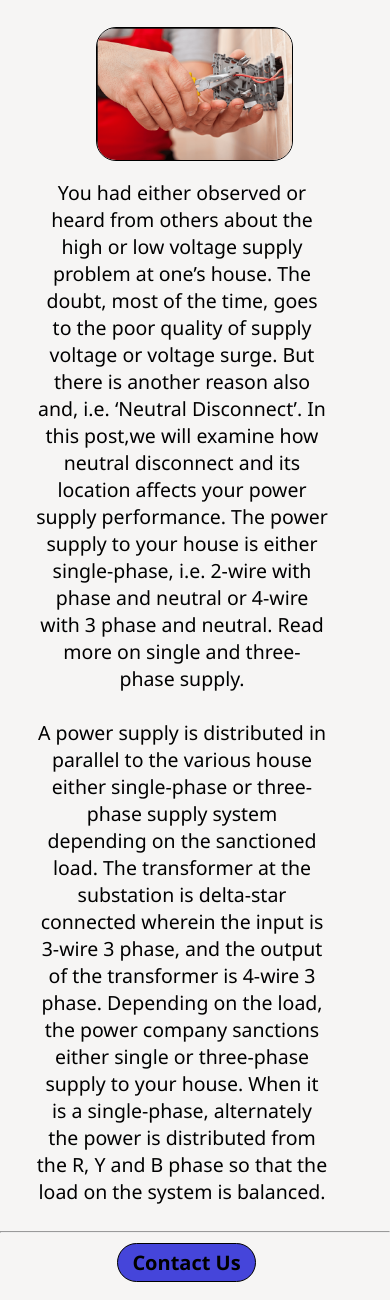
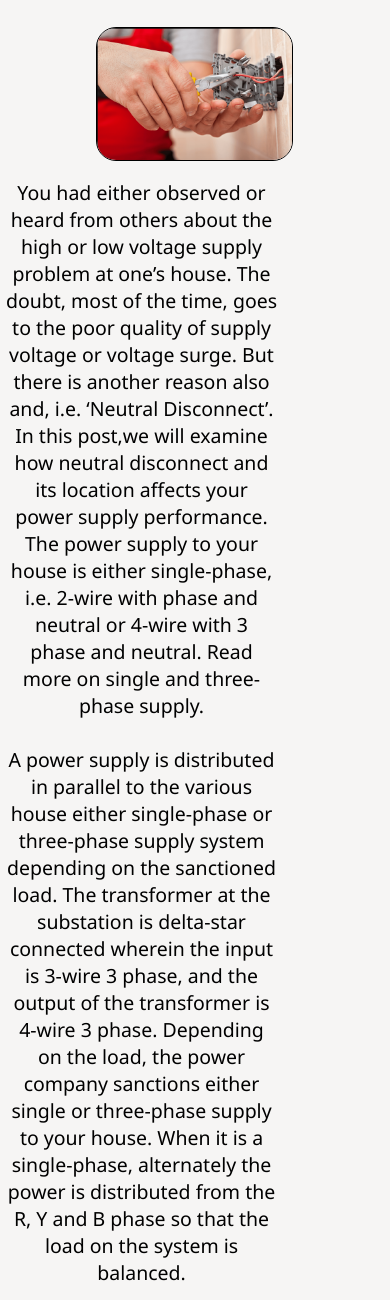
Before and after one commit to 9926830418/Electric-billing-system, a PHP site: page / in a window 390 px wide. Shown: the part 1145-2445 px from the top of the page. Run offline with PHP 8.4, Linux system fonts and the light colour scheme; some libraries are stand-ins or nearby versions.

Commit message:
Update style.css

```diff
--- a/style.css
+++ b/style.css
@@ -454,11 +454,11 @@ label #butn, label #cancel{
   }
 
   #intro{
-	  width:75%;
+	  width:70%;
     display: block;
     margin-top: 40%;
-	  margin-right:auto;
-	  margin-left:auto;
+	  margin-right:5px;
+	  margin-left:5px;
     text-align:center;
     font-size: 5vw;
 	  padding-left:0px;
```
